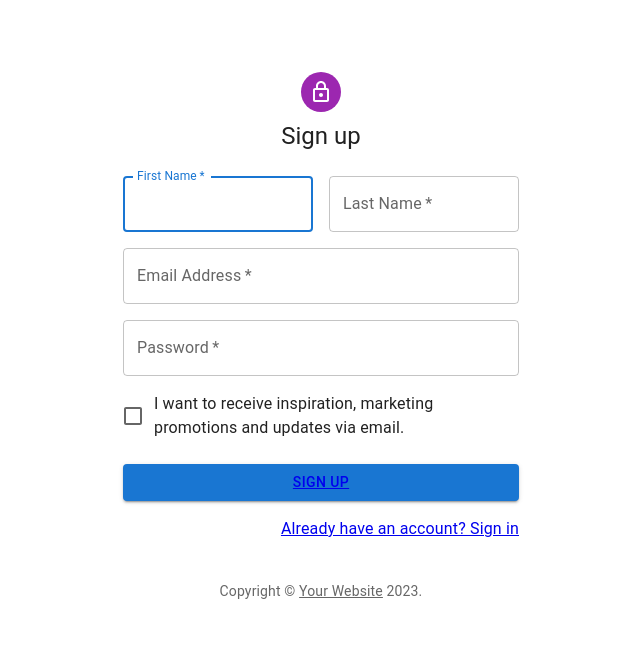
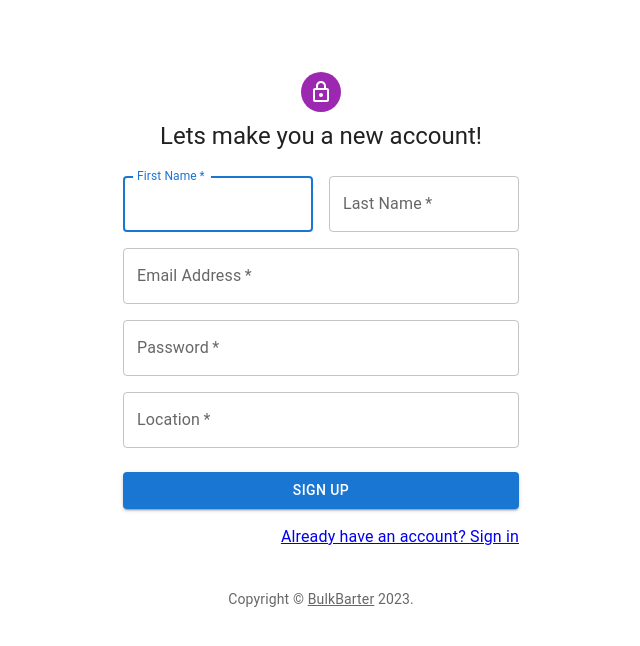
Before and after one commit to sankalpsaini/bulkbarter, a React (Create React App) app in the folder bulkbarter/: page /signup in a window 1280 px wide. Shown: the top 646 px of the page, without its empty margins (319-959 px from the left). Built offline with nearby package versions, Linux system fonts and the light colour scheme.

Commit message:
routing to dash

```diff
--- a/bulkbarter/src/pages/login.js
+++ b/bulkbarter/src/pages/login.js
@@ -55,7 +55,7 @@ export default function SignIn() {
             <LockOutlinedIcon />
           </Avatar>
           <Typography component="h1" variant="h5">
-            Sign in
+            Welcome back!
           </Typography>
           <Box component="form" onSubmit={handleSubmit} noValidate sx={{ mt: 1 }}>
             <TextField
@@ -82,18 +82,18 @@ export default function SignIn() {
               control={<Checkbox value="remember" color="primary" />}
               label="Remember me"
             />
+            <NavLink
+                  to="/dashboard"
+                  className="cursor-pointer inline-flex items-center bg-gray-800 border-0 py-1 px-3 focus:outline-none hover:bg-orange-900 rounded text-base mt-4 md:mt-0">
                       <Button
                         type="submit"
                         fullWidth
                         variant="contained"
                         sx={{ mt: 3, mb: 2 }}
                       >
-              <NavLink
-                    to="/dashboard"
-                    className="cursor-pointer inline-flex items-center bg-gray-800 border-0 py-1 px-3 focus:outline-none hover:bg-orange-900 rounded text-base mt-4 md:mt-0">
                         {"Sign In"}
+                      </Button>
               </NavLink>
-            </Button>
             <Grid container>
               <Grid item xs>
                 <Link href="#" variant="body2">
--- a/bulkbarter/src/pages/signup.js
+++ b/bulkbarter/src/pages/signup.js
@@ -19,7 +19,7 @@ function Copyright(props) {
     <Typography variant="body2" color="text.secondary" align="center" {...props}>
       {'Copyright © '}
       <Link color="inherit" href="https://mui.com/">
-        Your Website
+        BulkBarter
       </Link>{' '}
       {new Date().getFullYear()}
       {'.'}
@@ -57,7 +57,7 @@ export default function SignUp() {
             <LockOutlinedIcon />
           </Avatar>
           <Typography component="h1" variant="h5">
-            Sign up
+            Lets make you a new account!
           </Typography>
           <Box component="form" noValidate onSubmit={handleSubmit} sx={{ mt: 3 }}>
             <Grid container spacing={2}>
@@ -104,24 +104,35 @@ export default function SignUp() {
                 />
               </Grid>
               <Grid item xs={12}>
+                <TextField
+                  required
+                  fullWidth
+                  name="location"
+                  label="Location"
+                  type="location"
+                  id="location"
+                  // autoComplete="new-password"
+                />
+              </Grid>
+              {/* <Grid item xs={12}>
                 <FormControlLabel
                   control={<Checkbox value="allowExtraEmails" color="primary" />}
                   label="I want to receive inspiration, marketing promotions and updates via email."
                 />
+              </Grid> */}
             </Grid>
-            </Grid>
+            <NavLink
+                  to="/dashboard"
+                  className="cursor-pointer inline-flex items-center bg-gray-800 border-0 py-1 px-3 focus:outline-none hover:bg-orange-900 rounded text-base mt-4 md:mt-0">
                       <Button
                         type="submit"
                         fullWidth
                         variant="contained"
                         sx={{ mt: 3, mb: 2 }}
                       >
-              <NavLink
-                    to="/dashboard"
-                    className="cursor-pointer inline-flex items-center bg-gray-800 border-0 py-1 px-3 focus:outline-none hover:bg-orange-900 rounded text-base mt-4 md:mt-0">
                         {"Sign Up"}
+                      </Button>
               </NavLink>
-            </Button>
             <Grid container justifyContent="flex-end">
               <Grid item>
                 <NavLink
```
Also changed, not shown: bulkbarter/public/bulkbarterlogo.png (added). Lines whose indentation alone changed are shown as unchanged.
